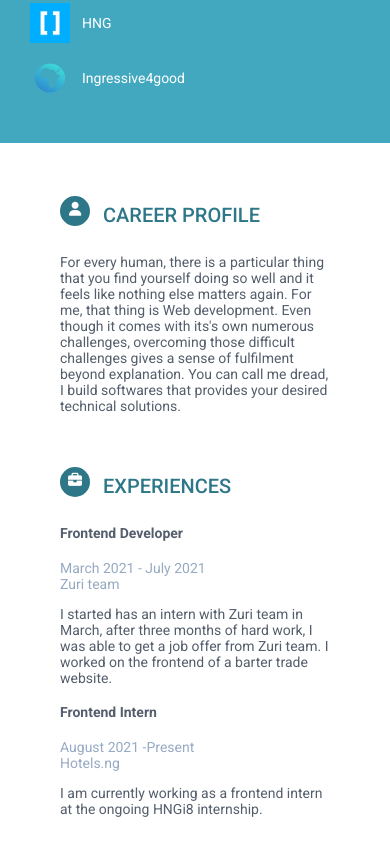
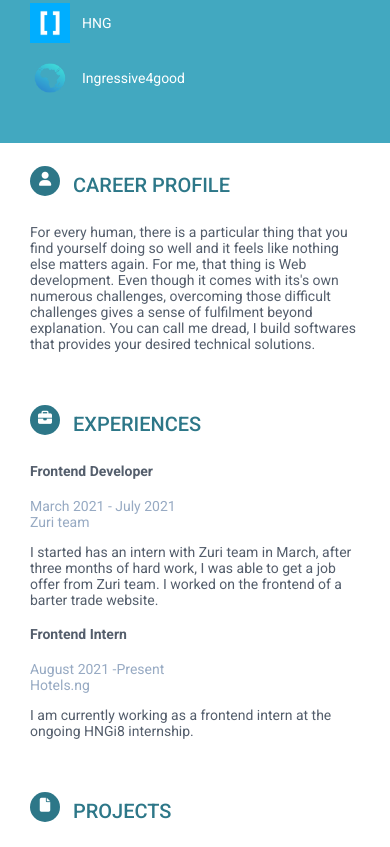
Before and after one commit to dread557/Resume, a plain HTML site: page index.html in a window 390 px wide. Shown: the part 1048-1895 px from the top of the page. Drawn offline with nearby package versions, Linux system fonts and the light colour scheme.

Commit message:
corrected mobile padding issue

```diff
--- a/style.css
+++ b/style.css
@@ -281,4 +281,8 @@ a {
   .p-1 {
     width: 100%;
   }
+
+  .p-2 {
+    padding: 30px;
+  }
 }
```
